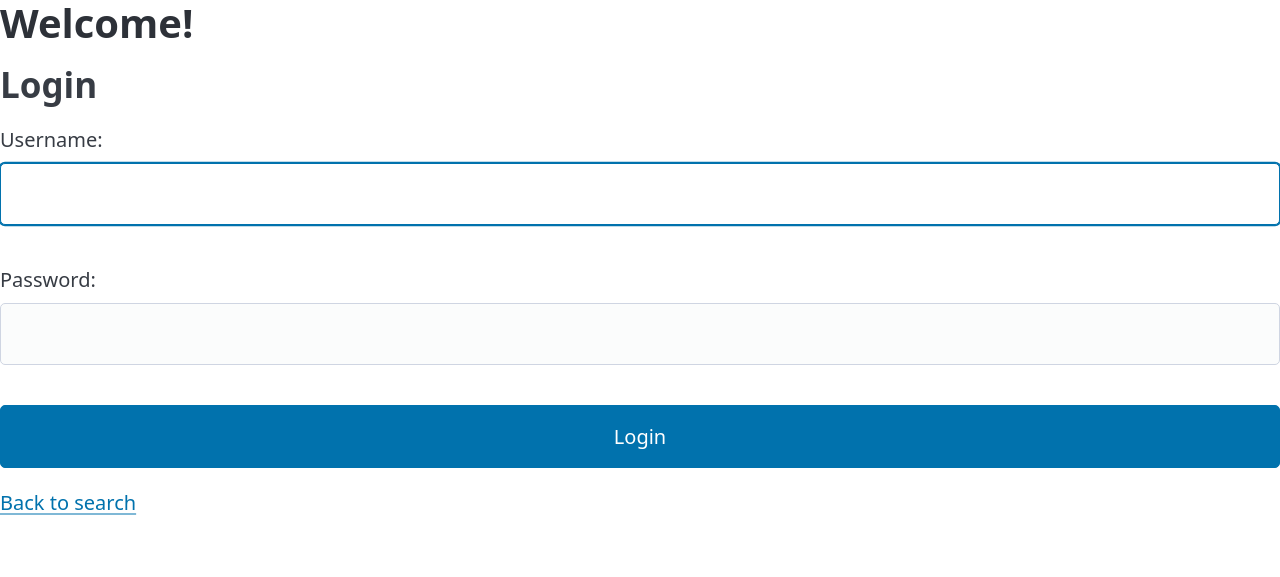
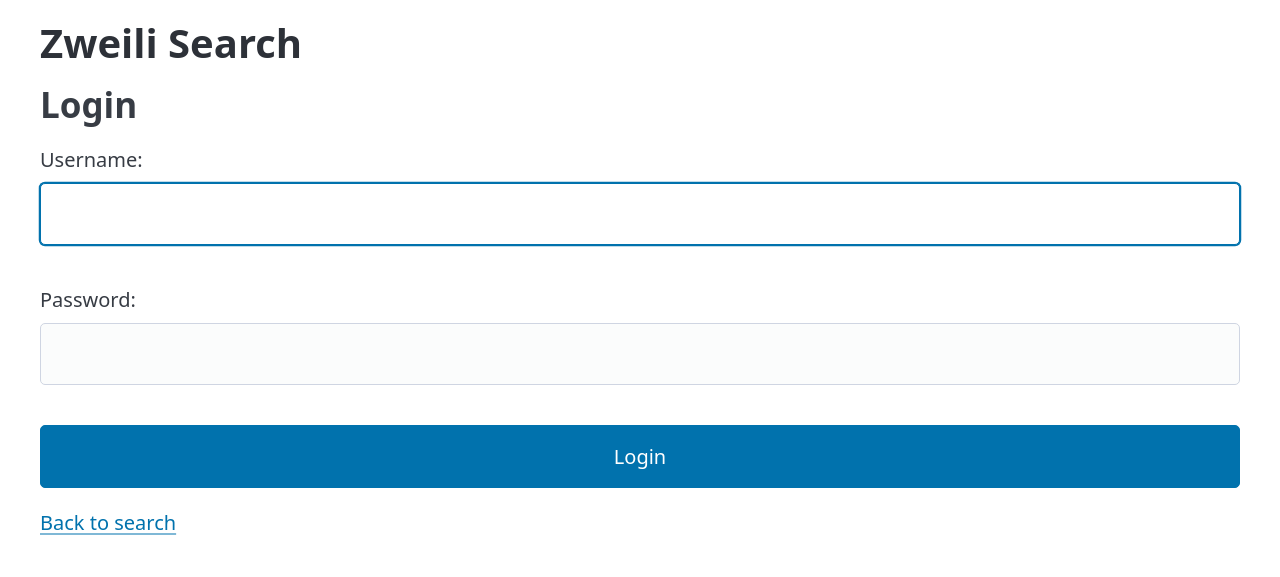
Before and after one commit to Nebucatnetzer/meta-search, a Django app: page /accounts/login/ in a window 1280 px wide. Shown: the top 577 px of the page. Run offline with Django 4.2, Linux system fonts and the light colour scheme; some libraries are stand-ins or nearby versions.

Commit message:
Update template

```diff
--- a/src/search/templates/base.html
+++ b/src/search/templates/base.html
@@ -2,12 +2,14 @@
 <html lang="en">
 <head>
     <meta charset="UTF-8">
-    <title>User Management Intro</title>
+    <title>Zweili Search</title>
     <link rel="stylesheet" href="https://cdn.jsdelivr.net/npm/@picocss/pico@2/css/pico.min.css">
 </head>
 <body>
-    <h1>Welcome!</h1>
+    <main class="container">
+    <h1>Zweili Search</h1>
     {% block content %}
     {% endblock content %}
+    </main>
 </body>
 </html>
```
